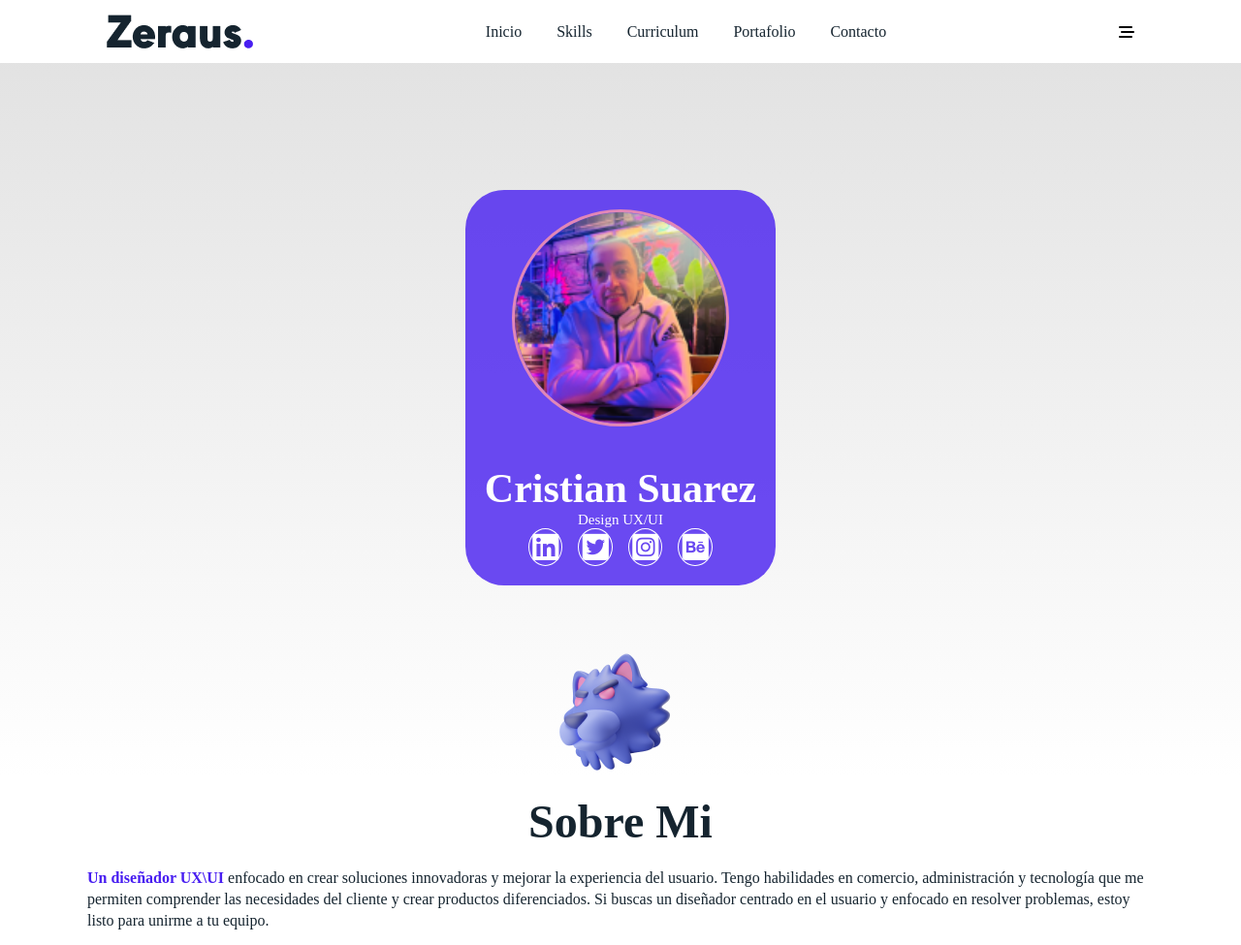
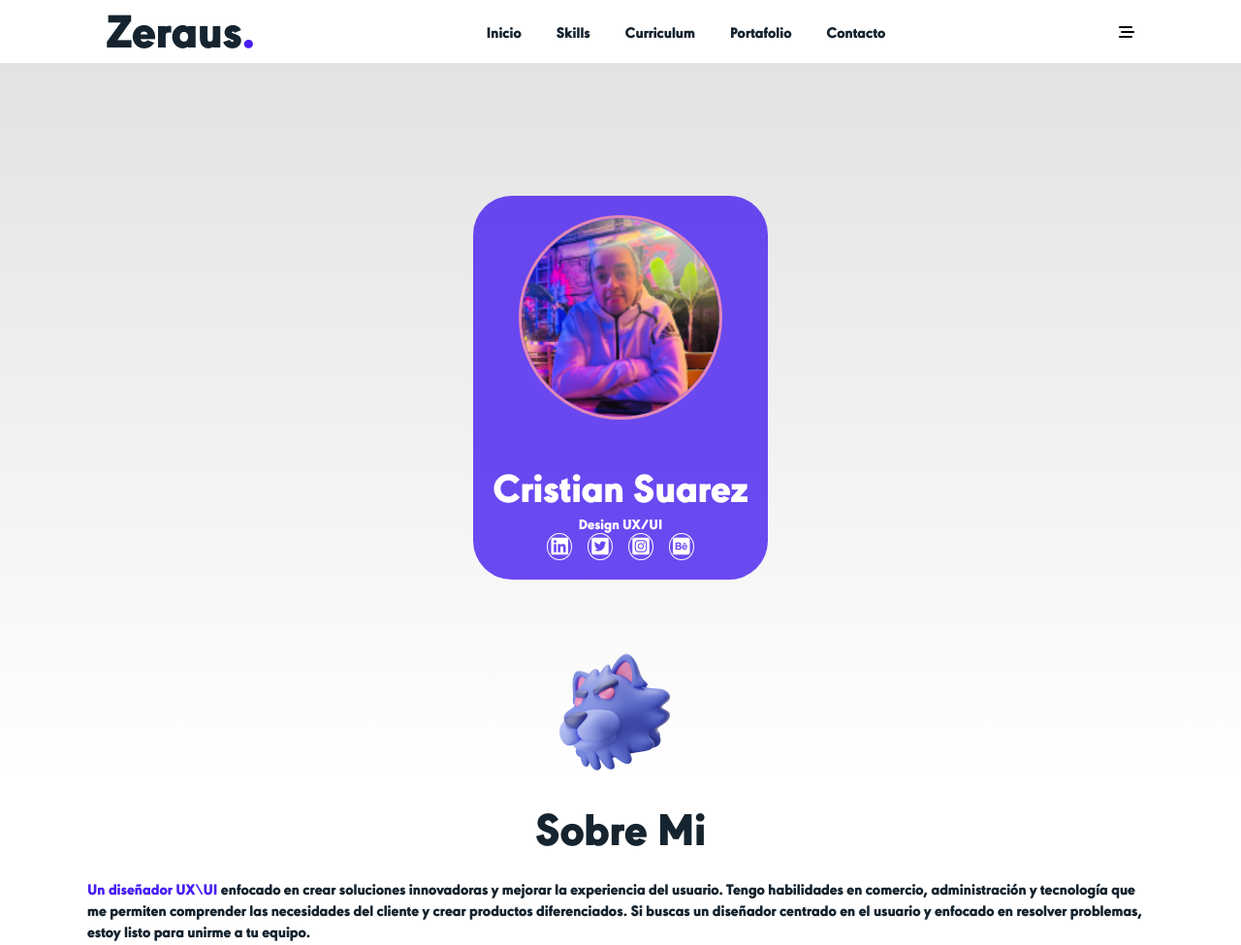
Before and after one commit to zerausdk/portafoliozeraus.io, a plain HTML site: page index.html in a window 1280 px wide. Shown: the top 975 px of the page at 97% size. Drawn offline with Linux system fonts and the light colour scheme; a web font is replaced by a local one.

Commit message:
fix: Se arregla tipografia

```diff
--- a/style.sass
+++ b/style.sass
@@ -1,4 +1,4 @@
-@font-facecenter-element
+@font-face
   font-family: titulos
   src: url(base/URWGeometric-Black.woff)
 
@@ -122,7 +122,7 @@ html
       @include center-element
       border: 1px solid white
       border-radius: 50%
-      font-size: 31px
+      font-size: 20px
       padding: 0.2rem
       color: #fff
 
```
Also changed, not shown: style.css.
